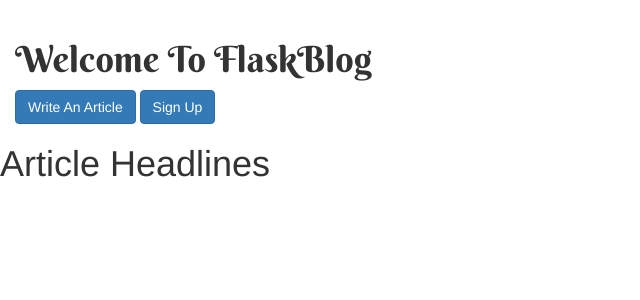
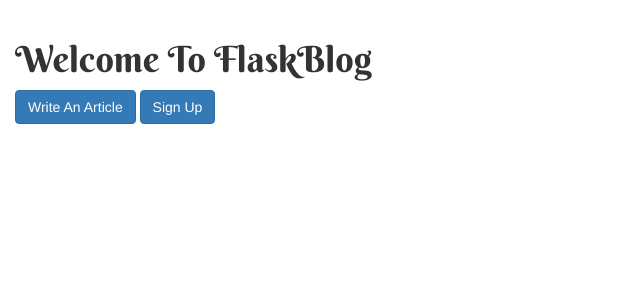
Before and after one commit to DannyMyles/NoteDown, a Flask app: page / in a window 1280 px wide. Shown: the part 52-352 px from the top of the page, without its empty margins (0-640 px from the left). Run offline with Flask 2, Linux system fonts and the light colour scheme; data that the repository does not hold is empty; parts of the project's set-up code (start-up, migrations or seed data) failed here and were passed over; some libraries are stand-ins or nearby versions.

Commit message:
added templates

```diff
--- a/app/templates/index.html
+++ b/app/templates/index.html
@@ -21,7 +21,7 @@
 <div class="container-fluid">
   <div class="row">
     <div>
-      <h1>Article Headlines</h1>
+      <h1></h1>
       {% for article in articles %}
       <div class="col-md-6">
         <div class="panel panel-default">
```
